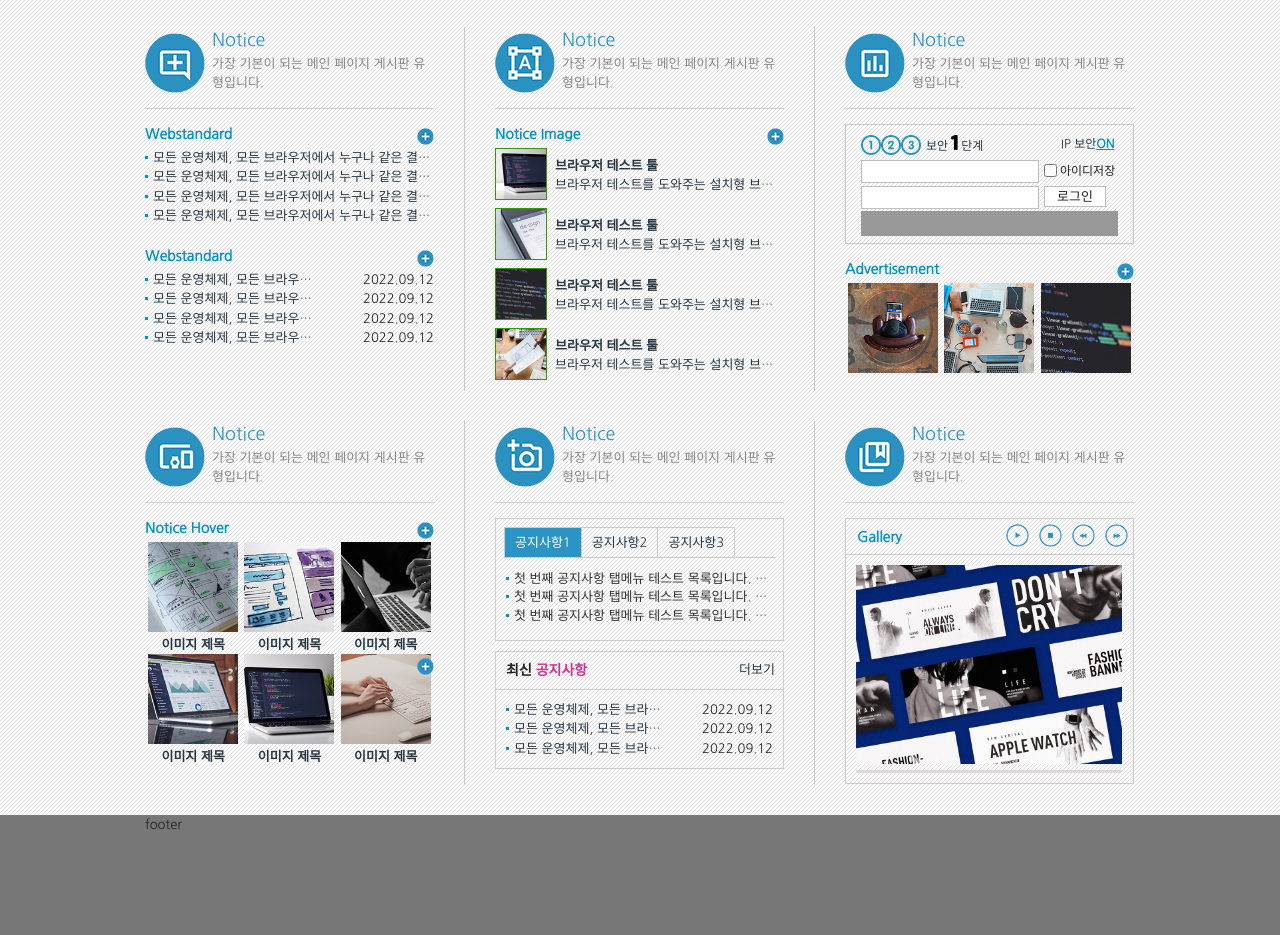
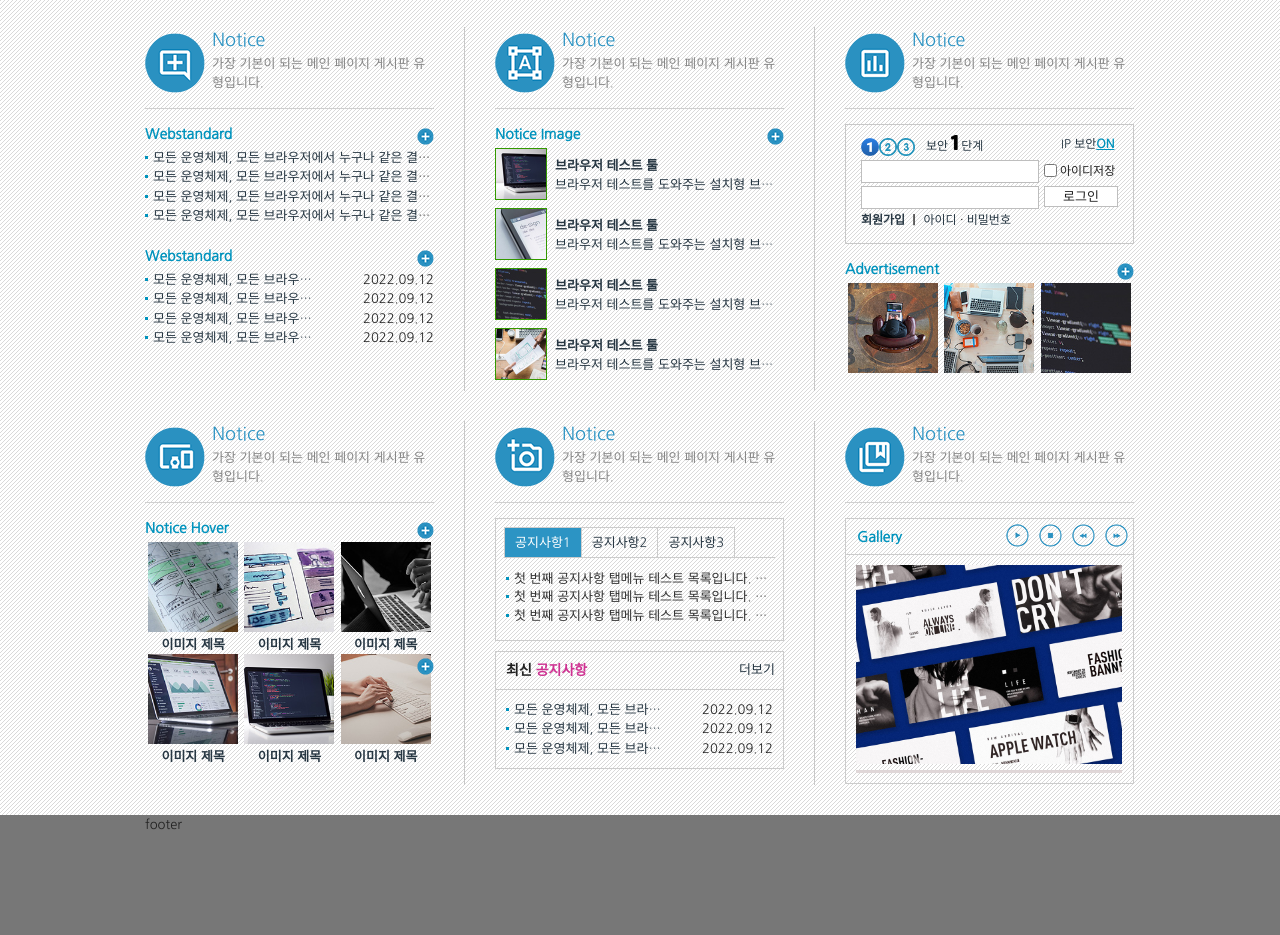
Before and after one commit to braverokmc79/web_publishing_project1, a plain HTML site: page index.html in a window 1280 px wide. Shown: the part 854-1789 px from the top of the page. Drawn offline with Linux system fonts and the light colour scheme; a web font is replaced by a local one.

Commit message:
42. 웹표준 사이트 만들기 - login6

```diff
--- a/css/style.css
+++ b/css/style.css
@@ -257,26 +257,24 @@ body{
 /* login-wrap */
 #login-wrap{border: 1px solid #c8c8c8; height: 118px; margin-bottom: 15px;position: relative; font-size: 12px;}
 #login-header{width: 257px; height: 25px;  position: absolute; left: 15px; top: 10px; }
-#login-header .login_level{overflow: hidden;}
-#login-header .login_level li{ width: 20px; height: 20px; float: left;}
-#login-header .login_level li a{}
+#login-header .login_level{overflow: hidden;margin-top: 3px;}
+#login-header .login_level li{ width: 18px; height: 20px; float: left;}
 #login-header .login_level li a img{ width: 100%;}
 
 #login-header .login_info{ position: absolute; left: 65px; top: 0px}
-#login-header .login_info li{}
-#login-header .login_info li a{}
 #login-header .login_info li a img{ width: auto; height: 15px;}
 #login-header .login_info .ip{position: absolute; left: 135px; top:0px;width: 70px;}
 #login-header .login_info .ip span{font-weight: bold; color: #0093bd; text-decoration:underline;text-transform: uppercase;}
 
-#login-contents{width: 257px; height: 50px;  position: absolute; left: 15px; top: 35px;}
+#login-contents{position: absolute; left: 15px; top: 35px;}
 #login-contents .dt label{width: 0px; height: 0px; font-size: 0px; overflow: hidden; line-height: 0px; position: absolute; left: 0px; top: 0px;}
 #login-contents .input_text{width: 170px; height: 16px; color: #444; border: 1px solid #bebebe; padding: 2px 2px 3px 4px; margin-bottom: 3px;}
 
 #login-contents .keep{position: absolute; left: 183px; top:0; width: 80px;top:2px;}
 #login-contents .keep .input_check{vertical-align: -2px;margin-right: 3px;}
+#login-contents .keep .submit{background: #fff;border: 1px solid #bebebe;width: 74px; position: absolute; left:0px ;top:24px;}
 
-#login-contents .keep .submit{background: #fff;border: 1px solid #bebebe;width: 62px; position: absolute; left:0px ;top:24px;}
-
-
-#login-footer{width: 257px; height: 25px; background-color: #999; position: absolute; left: 15px; top: 86px;}
+#login-footer{width: 257px; height: 25px;  position: absolute; left: 15px; top: 86px;}
+#login-footer li{display: inline; padding: 0px;}
+#login-footer li:first-child{font-weight: bold; }
+#login-footer li:first-child::after{content: '|'; padding:0px 5px  0px 7px;}
--- a/index.html
+++ b/index.html
@@ -254,7 +254,7 @@
                                 <div id="login-header">
                                     <h5 class="ir">로그인 설정</h5>
                                     <ul class="login_level">
-                                        <li><a href="#"><img src="./img/number_1.png" alt="보안1단계"></a></li>
+                                        <li><a href="#"><img src="./img/number_1_over.png" alt="보안1단계"></a></li>
                                         <li><a href="#"><img src="./img/number_2.png" alt="보안2단계"></a></li>
                                         <li><a href="#"><img src="./img/number_3.png" alt="보안3단계"></a></li>
                                     </ul>
@@ -290,6 +290,13 @@
                                 </div>
                                 <div id="login-footer">
                                     <h5 class="ir">로그인 문제해결</h5>
+                                    <ul>
+                                        <li><a href="#">회원가입</a></li>
+                                        <li>
+                                            <a href="#">아이디</a> ·
+                                            <a href="#">비밀번호</a>
+                                        </li>
+                                    </ul>
                                 </div>
                             </div>
                             <!-- //login -->
```
